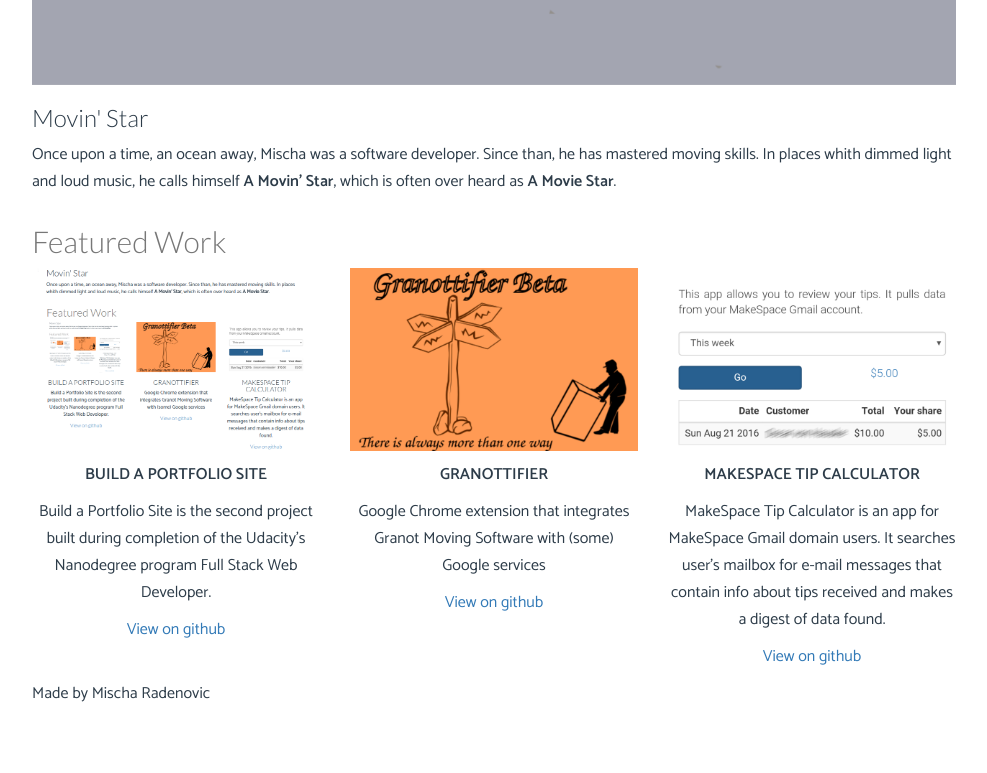
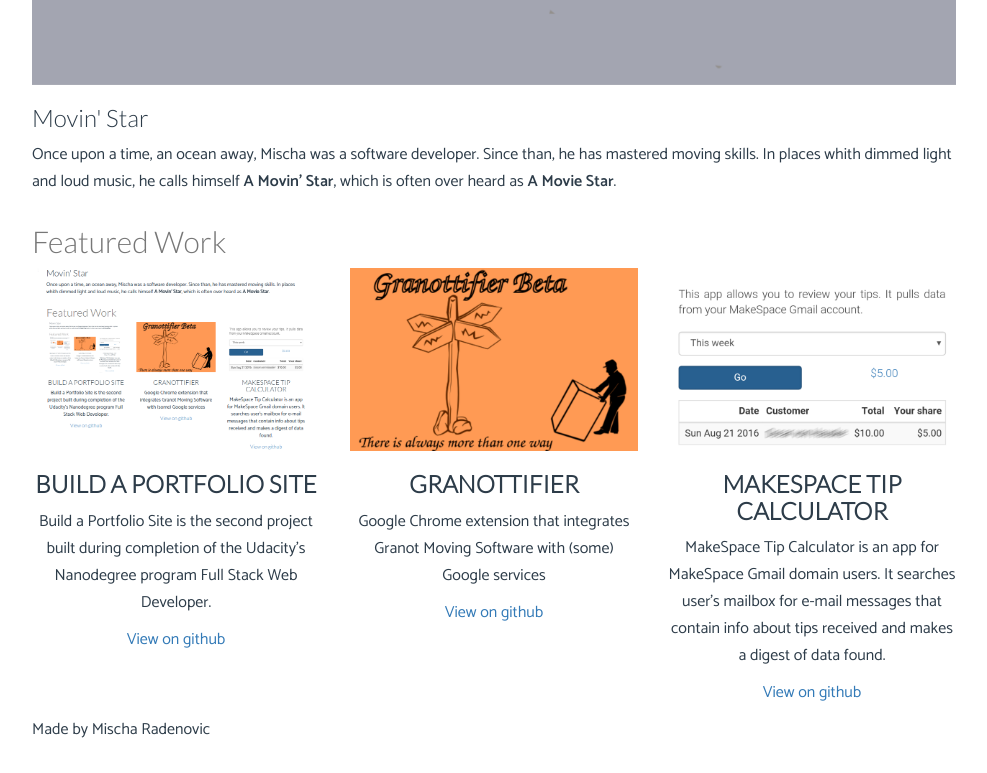
Before and after one commit to mradenovic/build-a-portfolio-site, a website: page app/index.html in a window 1280 px wide. Shown: the part 1008-1781 px from the top of the page, without its empty margins (146-1133 px from the left). Before the commit the page ends 1745 px from the top, so only its background shows below. Drawn offline with nearby package versions, Linux system fonts and the light colour scheme; files that its build step writes are made by us from their sources.

Commit message:
fix(css): adjust headings

```diff
--- a/app/index.html
+++ b/app/index.html
@@ -71,7 +71,7 @@
             srcset="images/Build-a-Portfolio-Site800x509.png">
             <img class="img-responsive" src="images/Build-a-Portfolio-Site.png" alt="MakeSpace Tip Calculator">
           </picture>
-          <h4 class="text-uppercase">Build a Portfolio Site</h4>
+          <h3 class="text-uppercase">Build a Portfolio Site</h3>
           <p>
             Build a Portfolio Site is the second project built during completion of the Udacity's Nanodegree program Full Stack Web Developer.
           </p>
@@ -81,7 +81,7 @@
         </div>
         <div class="col-sm-4">
           <img class="img-responsive" src="images/Granottifier.png" alt="Granottifier">
-          <h4 class="text-uppercase">Granottifier</h4>
+          <h3 class="text-uppercase">Granottifier</h3>
           <p>
             Google Chrome extension that integrates Granot Moving Software with (some) Google services
           </p>
@@ -95,7 +95,7 @@
             srcset="images/makespace-tip-calculator800x509.png">
             <img class="img-responsive" src="images/makespace-tip-calculator.png" alt="MakeSpace Tip Calculator">
           </picture>
-          <h4 class="text-uppercase">MakeSpace Tip Calculator</h4>
+          <h3 class="text-uppercase">MakeSpace Tip Calculator</h3>
           <p>
             MakeSpace Tip Calculator is an app for MakeSpace Gmail domain users. It searches user's mailbox for e-mail messages that contain info about tips received and makes a digest of data found.
           </p>
--- a/app/styles/main.css
+++ b/app/styles/main.css
@@ -28,6 +28,9 @@ h4 {
   font: 600 16px Catamaran, sans-serif;
 }
 
+#featured-work h3 {
+  font-weight: 600;
+}
 
 p {
   font: 400 16px Catamaran, sans-serif;
```
